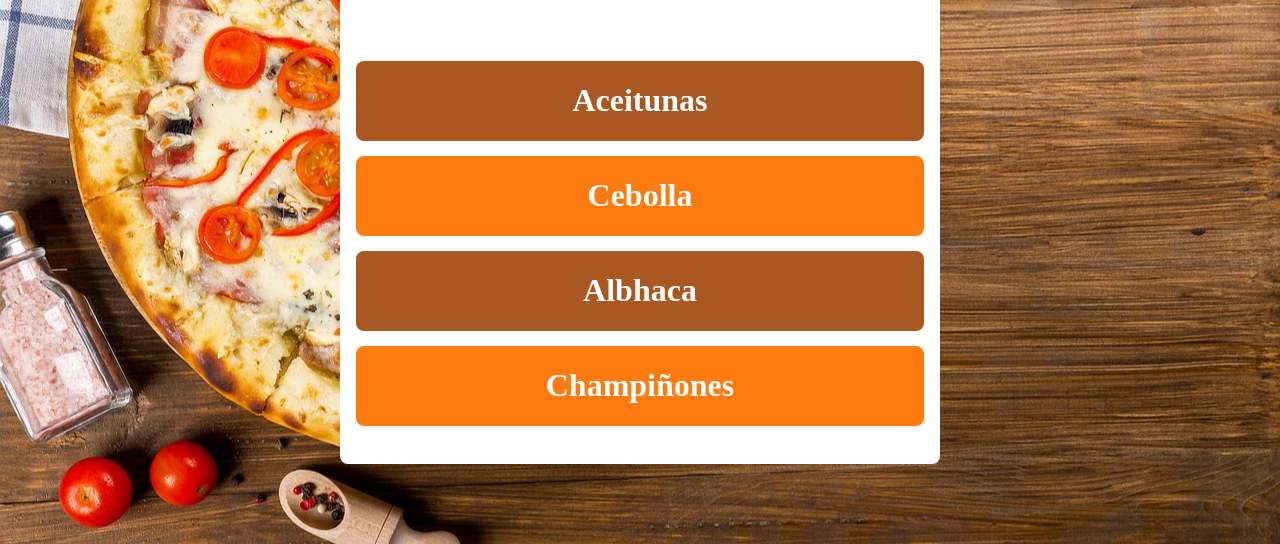
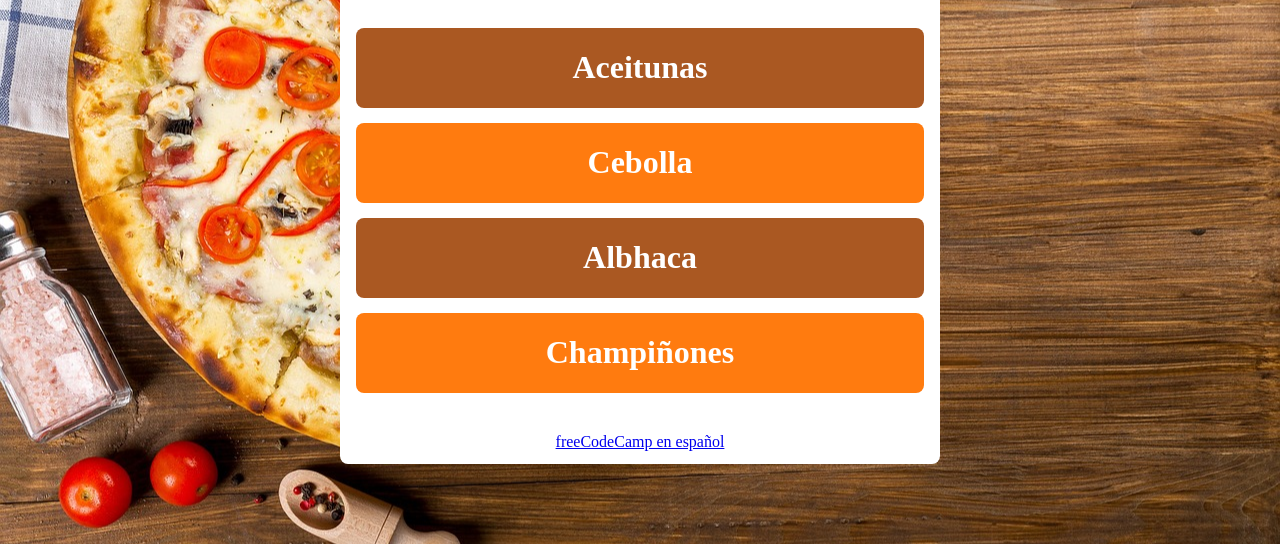
Before and after one commit to KaisherCode/frontend-javascript, a plain HTML site: page manipulacion-del-DOM/proyectos/toppings-de-pizza/index.html in a window 1280 px wide. Shown: the part 256-800 px from the top of the page. Drawn offline with Linux system fonts and the light colour scheme.

Commit message:
fix (index): add tag 'a'

```diff
--- a/manipulacion-del-DOM/proyectos/toppings-de-pizza/index.html
+++ b/manipulacion-del-DOM/proyectos/toppings-de-pizza/index.html
@@ -18,6 +18,7 @@
       <li id="albhaca" class="topping fondo-marron">Albhaca</li>
       <li class="topping fondo-naranja">Champiñones</li>
     </ul>
+    <a href="https://www.freecodecamp.org/espanol/">freeCodeCamp en español</a>
 
   </div>
 
```
